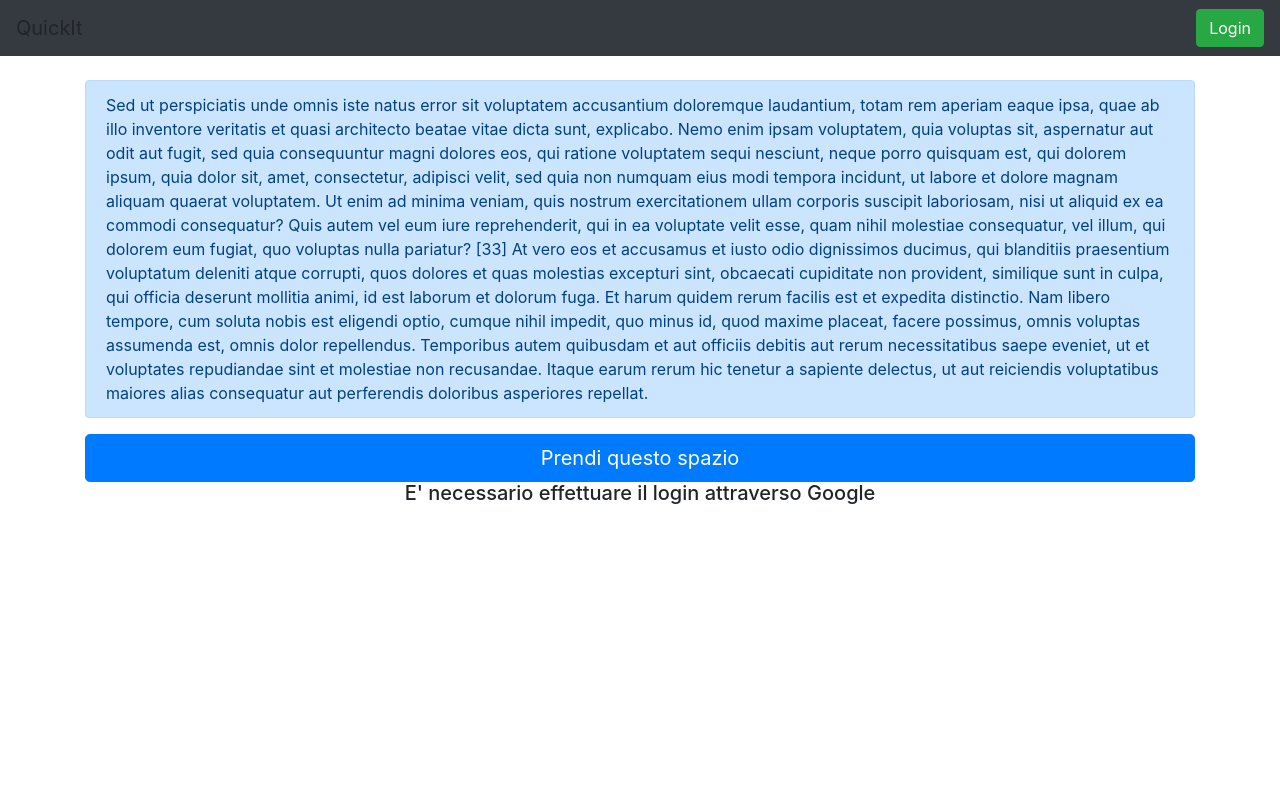
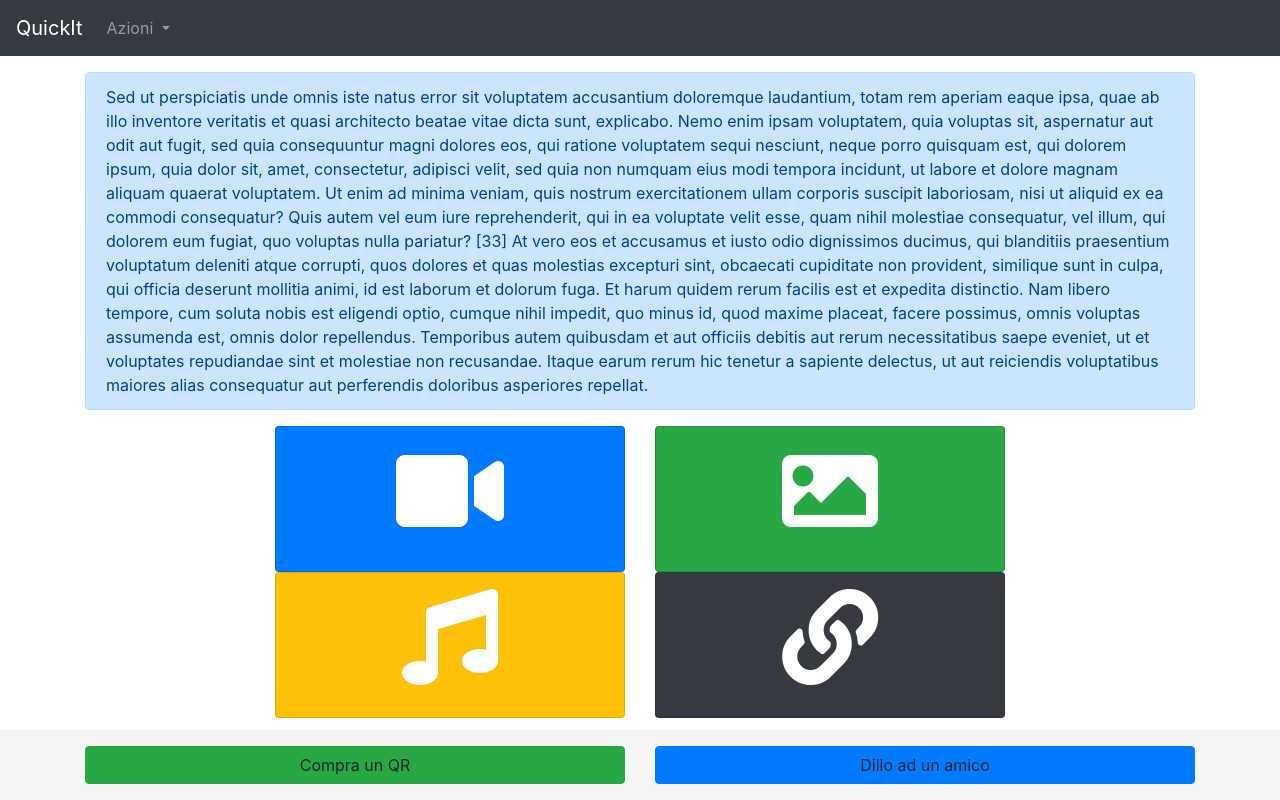
Before and after one commit to Fermitech-Softworks/quickit, a Flask app: page /qr/1 in a window 1280 px wide. Run offline with Flask 2, Linux system fonts and the light colour scheme; the visitor is signed in with stand-in values (Sample User, id 1); data comes from the database, SQL or seed files in the repository; data that the repository does not hold is empty; parts of the project's set-up code (start-up, migrations or seed data) failed here and were passed over; some libraries are stand-ins or nearby versions.

Commit message:
Improve UI
Took 1 hour 11 minutes

```diff
--- a/server.py
+++ b/server.py
@@ -140,7 +140,11 @@ def find_user(email):
 
 @app.route('/')
 def page_root():
-    return redirect(url_for('google_login'))
+    if 'email' not in session:
+        user=None
+    else:
+        user = find_user(session['email'])
+    return render_template("main.htm", user=user)
 
 
 @app.route('/pre-login/<int:id>')
@@ -162,6 +166,10 @@ def page_login():
             db.session.add(nuser)
             db.session.commit()
             session['email'] = nuser.email
+        try:
+            id = session[str(request.remote_addr)]
+        except:
+            return redirect(url_for('page_root'))
         return redirect(url_for('page_qr', id=0))
     else:
         return abort(403)
@@ -208,9 +216,9 @@ def page_qr(id):
     try:
         user = find_user(session['email'])
         if user and not qr:
-            print(session[str(request.remote_addr)])
             if id == 0:
                 id = session[str(request.remote_addr)]
+                session.pop(str(request.remote_addr))
     except KeyError:
         user = None
     if qr and qr.content_type == 1:
@@ -248,7 +256,7 @@ def page_qr_allocate(mode, id):
             nqr = Qr(mode, fullpath, user.uid, request.form['title'], id)
     db.session.add(nqr)
     db.session.commit()
-    return redirect(url_for('page_qr', id=id))
+    return redirect(url_for('page_profile_quickits'))
 
 
 @app.route("/profile/quickits")
@@ -263,4 +271,4 @@ def page_profile_quickits():
 
 if __name__ == '__main__':
     db.create_all()
-    app.run(debug=True)
+    app.run(debug=True, host="0.0.0.0")
--- /dev/null
+++ b/static/style.css
@@ -0,0 +1,8 @@
+.footer {
+  background-color: #f5f5f5;
+}
+
+.footer > .container {
+  padding-right: 15px;
+  padding-left: 15px;
+}
--- a/templates/nav.htm
+++ b/templates/nav.htm
@@ -1,19 +1,34 @@
-<nav class="navbar navbar-dark bg-dark navbar-static-top">
-    <a class="navbar-brand">QuickIt</a>
+<nav class="navbar navbar-expand-lg navbar-dark bg-dark">
+    <a class="navbar-brand" href="/">QuickIt</a>
+    <button class="navbar-toggler" type="button" data-toggle="collapse" data-target="#navbarNavDropdown"
+            aria-controls="navbarNavDropdown" aria-expanded="false" aria-label="Toggle navigation">
+        <span class="navbar-toggler-icon"></span>
+    </button>
+    <div class="collapse navbar-collapse" id="navbarNavDropdown">
+        <ul class="navbar-nav mr-sm-2">
             {% if user %}
-    <button id="btnGroupDrop1" type="button" class="btn btn-secondary dropdown-toggle" data-toggle="dropdown"
+            <li class="nav-item dropdown">
+                <a class="nav-link dropdown-toggle" href="#" id="navbarDropdownMenuLink" data-toggle="dropdown"
                    aria-haspopup="true" aria-expanded="false">
                     Azioni
-    </button>
-    <div class="dropdown-menu" aria-labelledby="btnGroupDrop1">
+                </a>
+                <div class="dropdown-menu" aria-labelledby="navbarDropdownMenuLink">
                     <a class="dropdown-item" href="/profile/quickits">My QR</a>
+                    <div class="dropdown-divider"></div>
                     <a class="dropdown-item" href="/logout">Logout</a>
                 </div>
+            </li>
             {% else %}
             {% if id %}
+            <li class="nav-item">
                 <a href="/pre-login/{{id}}" class="btn btn-success">Login</a>
+            </li>
             {% else %}
+            <li class="nav-item">
                 <a href="/google/login" class="btn btn-success">Login</a>
+            </li>
             {% endif %}
             {% endif %}
+        </ul>
+    </div>
 </nav>
--- a/templates/qr/show.htm
+++ b/templates/qr/show.htm
@@ -49,52 +49,48 @@
                 asperiores repellat.
             </div>
             <div class="row">
-                <div class="col-6">
+                <div class="col-2"></div>
+                <div class="col-4">
                     <a href="/qr_allocate/1/{{id}}">
-                        <div class="card text-white bg-primary mb-3" style="max-width: 18rem;">
-                            <div class="card-header">Video</div>
-                            <div class="card-body">
-                                <h5 class="card-title"></h5>
-                                <p class="card-text">Utilizza questo QuickIt per mostrare al Mondo il tuo video.</p>
-                            </div>
+                        <div class="card bg-primary text-white text-center p-3">
+                            <blockquote class="blockquote mb-0" style="font-size:6rem">
+                              <p><i class="fas fa-video"></i></p>
+                            </blockquote>
                         </div>
                     </a>
                 </div>
-                <div class="col-6">
+                <div class="col-4">
                     <a href="/qr_allocate/2/{{id}}">
-                        <div class="card text-white bg-primary mb-3" style="max-width: 18rem;">
-                            <div class="card-header">Foto</div>
-                            <div class="card-body">
-                                <h5 class="card-title"></h5>
-                                <p class="card-text">Utilizza questo QuickIt per pubblicizzare la tua attività.</p>
-                            </div>
+                        <div class="card bg-success text-white text-center p-3">
+                            <blockquote class="blockquote mb-0" style="font-size:6rem">
+                              <p><i class="fas fa-image"></i></p>
+                            </blockquote>
                         </div>
                     </a>
                 </div>
+                <div class="col-2"></div>
             </div>
             <div class="row">
-                <div class="col-6">
+                <div class="col-2"></div>
+                <div class="col-4">
                     <a href="/qr_allocate/3/{{id}}">
-                        <div class="card text-white bg-primary mb-3" style="max-width: 18rem;">
-                            <div class="card-header">Audio</div>
-                            <div class="card-body">
-                                <h5 class="card-title"></h5>
-                                <p class="card-text">Utilizza questo QuickIt per diffondere una tua canzone.</p>
-                            </div>
+                        <div class="card bg-warning text-white text-center p-3">
+                            <blockquote class="blockquote mb-0" style="font-size:6rem">
+                              <p><i class="fas fa-music"></i></p>
+                            </blockquote>
                         </div>
                     </a>
                 </div>
-                <div class="col-6">
+                <div class="col-4">
                     <a href="/qr_allocate/4/{{id}}">
-                        <div class="card text-white bg-primary mb-3" style="max-width: 18rem;">
-                            <div class="card-header">URL</div>
-                            <div class="card-body">
-                                <h5 class="card-title"></h5>
-                                <p class="card-text">Utilizza questo QuickIt per pubblicizzare il tuo sito.</p>
-                            </div>
+                       <div class="card bg-dark text-white text-center p-3">
+                            <blockquote class="blockquote mb-0" style="font-size:6rem">
+                              <p><i class="fas fa-link"></i></p>
+                            </blockquote>
                         </div>
                     </a>
                 </div>
+                <div class="col-2"></div>
             </div>
         {% else %}
             <div class="alert alert-primary" role="alert">
--- a/templates/stampo.htm
+++ b/templates/stampo.htm
@@ -2,11 +2,12 @@
 <head>
     <title>{% block title %}{% endblock %} - QuckIt</title>
     <meta name="viewport" content="width=device-width, initial-scale=1">
-    <link rel="stylesheet" href="https://maxcdn.bootstrapcdn.com/bootstrap/4.0.0-beta/css/bootstrap.min.css"
-          integrity="sha384-/Y6pD6FV/Vv2HJnA6t+vslU6fwYXjCFtcEpHbNJ0lyAFsXTsjBbfaDjzALeQsN6M" crossorigin="anonymous">
+    <link rel="stylesheet" href="https://stackpath.bootstrapcdn.com/bootstrap/4.3.1/css/bootstrap.min.css"
+          integrity="sha384-ggOyR0iXCbMQv3Xipma34MD+dH/1fQ784/j6cY/iJTQUOhcWr7x9JvoRxT2MZw1T" crossorigin="anonymous">
     <link rel="stylesheet" href="{{ url_for('static', filename='style.css') }}">
     <link rel="icon" href="{{ url_for('static', filename='favicon.ico') }}">
-    <link rel="stylesheet" href="https://use.fontawesome.com/releases/v5.7.2/css/all.css" integrity="sha384-fnmOCqbTlWIlj8LyTjo7mOUStjsKC4pOpQbqyi7RrhN7udi9RwhKkMHpvLbHG9Sr" crossorigin="anonymous">
+    <link rel="stylesheet" href="https://use.fontawesome.com/releases/v5.7.2/css/all.css"
+          integrity="sha384-fnmOCqbTlWIlj8LyTjo7mOUStjsKC4pOpQbqyi7RrhN7udi9RwhKkMHpvLbHG9Sr" crossorigin="anonymous">
     <script src="https://code.jquery.com/jquery-3.2.1.slim.min.js"
             integrity="sha384-KJ3o2DKtIkvYIK3UENzmM7KCkRr/rE9/Qpg6aAZGJwFDMVNA/GpGFF93hXpG5KkN"
             crossorigin="anonymous"></script>
@@ -19,11 +20,24 @@
     {% block extrahead %}
     {% endblock %}
 </head>
-<body>
-{% include 'nav.htm' %}
-<br>
-<div class="container">
-    {% block content %}{% endblock %}
-</div>
+<body class="d-flex flex-column h-100">
+<main role="main" class="flex-shrink-0">
+    {% include 'nav.htm' %}
+    <div class="container mt-3">
+        {% block content %}{% endblock %}
+    </div>
+</main>
+<footer class="footer mt-auto py-3 mt-3">
+    <div class="container">
+        <div class="row">
+            <div class="col-6">
+                <a class="btn btn-success btn-block">Compra un QR</a>
+            </div>
+            <div class="col-6">
+                <a class="btn btn-primary btn-block">Dillo ad un amico</a>
+            </div>
+        </div>
+    </div>
+</footer>
 </body>
 </html>
```
Also changed, not shown: templates/main.htm (added, +22 -0 lines). Lines whose indentation alone changed are shown as unchanged.
